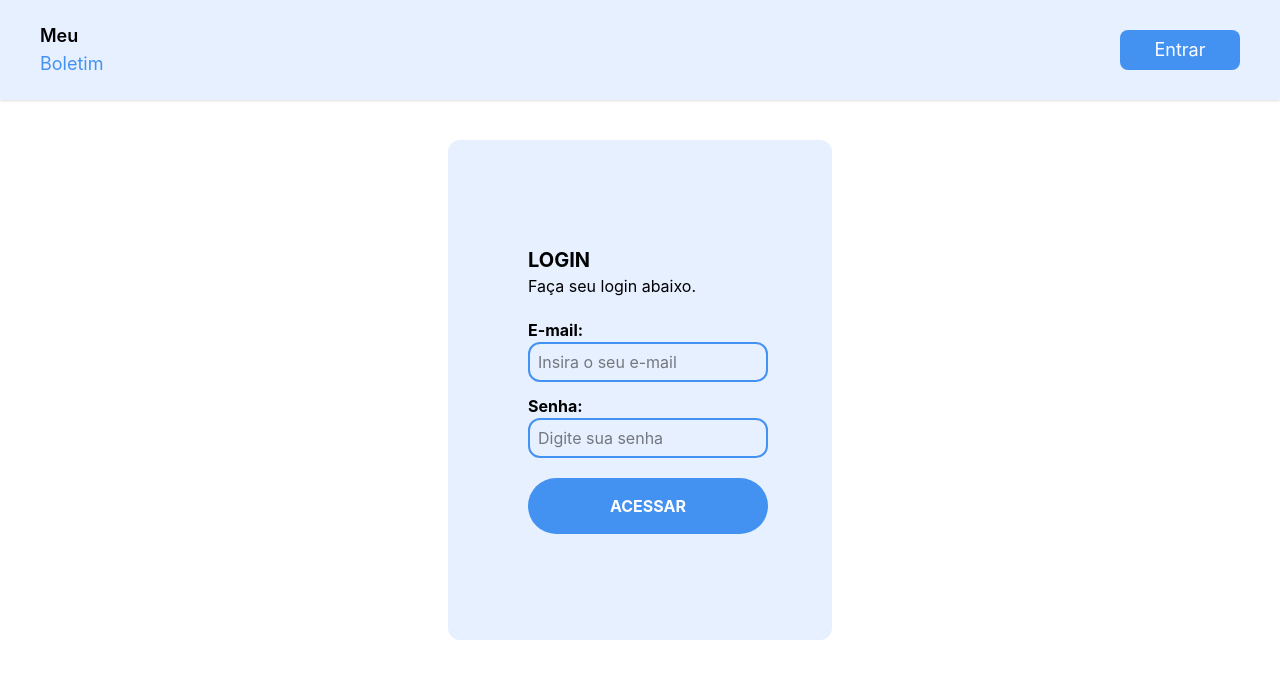
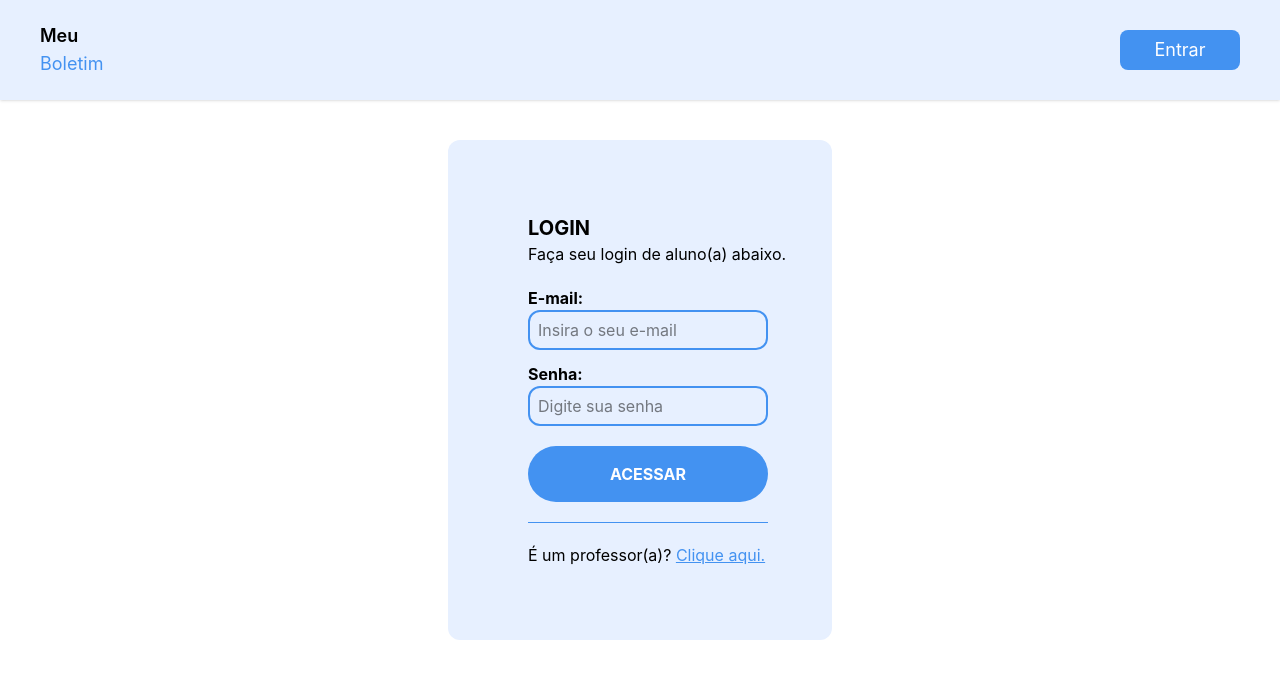
Before and after one commit to Gleison-dev/meuBoletimFrontend, a React (Vite) app: page /loginStudent in a window 1280 px wide. Shown: the top 678 px of the page. Built offline with nearby package versions, Linux system fonts and the light colour scheme.

Commit message:
feat: Link of login to teachers added.

```diff
--- a/src/pages/LoginStudent/loginStudent.jsx
+++ b/src/pages/LoginStudent/loginStudent.jsx
@@ -1,3 +1,4 @@
+import { NavLink } from "react-router-dom";
 import Input from "../../components/Input/input";
 import "./styles.css";
 
@@ -10,7 +11,7 @@ export default function LoginStudent() {
             <h1 className="text-xl">
               <strong>LOGIN</strong>
             </h1>
-            <p>Faça seu login abaixo.</p>
+            <p>Faça seu login de aluno(a) abaixo.</p>
           </div>
           <form className="flex flex-col gap-3 mt-5">
             <div>
@@ -33,6 +34,15 @@ export default function LoginStudent() {
               <strong>ACESSAR</strong>
             </button>
           </div>
+          <hr className="w-60 mt-5 mb-5 border-azul" />
+          <div>
+            <p>
+              É um professor(a)?{" "}
+              <NavLink to="/loginTeacher">
+                <span className="text-azul underline">Clique aqui.</span>
+              </NavLink>
+            </p>
+          </div>
         </div>
       </section>
     </>
```
